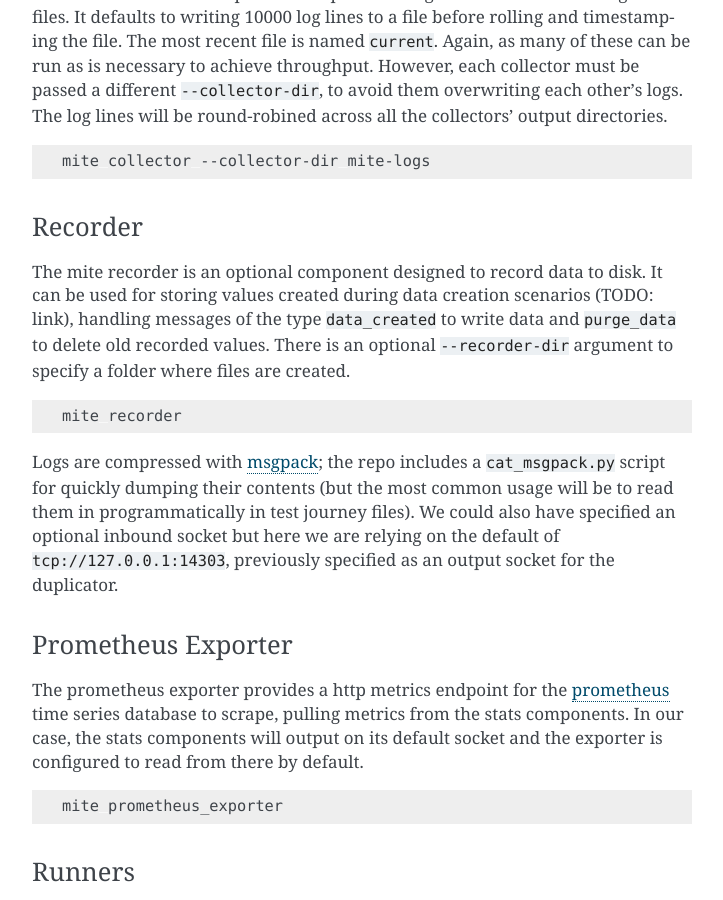
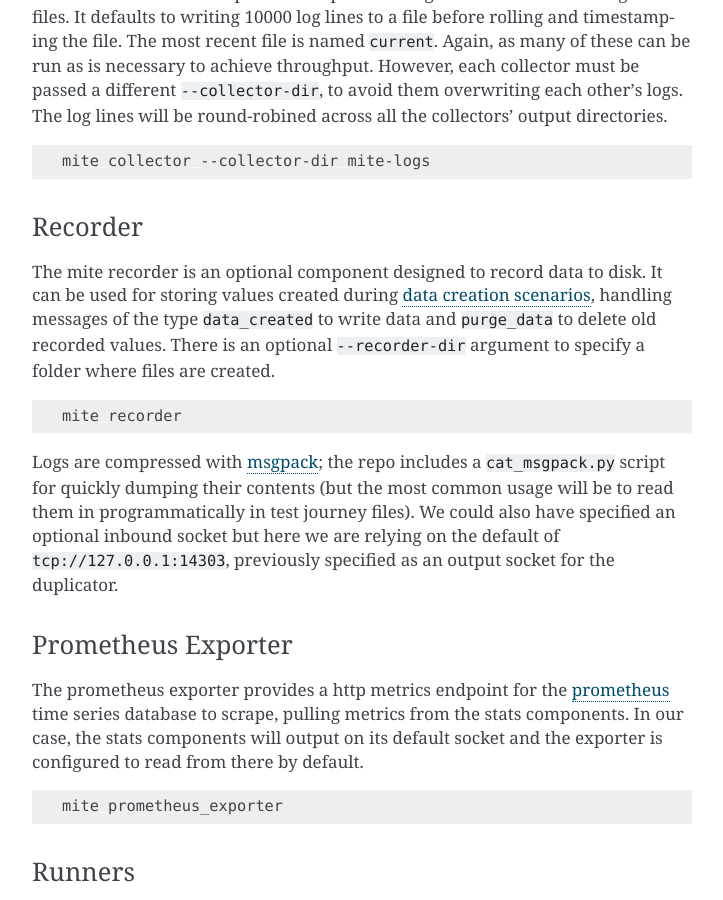
Before and after one commit to sky-uk/mite, a Sphinx documentation site: the page built from docs/components.rst, in a window 1280 px wide and 900 px high, scrolled down 1029 px. Shown: the whole window, without its empty margins (388-1111 px from the left). Built offline with Sphinx 7.4.7, drawn with Linux system fonts in a browser that asks for light colours.

Commit message:
update docs

```diff
--- a/docs/components.rst
+++ b/docs/components.rst
@@ -61,15 +61,17 @@ directories.
 
    mite collector --collector-dir mite-logs
 
+.. _recorder-component:
+
 Recorder
 --------
 
 The mite recorder is an optional component designed to record data to
-disk.  It can be used for storing values created during data creation
-scenarios (TODO: link), handling messages of the type ``data_created``
-to write data and ``purge_data`` to delete old recorded values.  There
-is an optional ``--recorder-dir`` argument to specify a folder where
-files are created.
+disk.  It can be used for storing values created during
+:ref:`data creation scenarios <data-creation-scenarios>`, handling
+messages of the type ``data_created`` to write data and ``purge_data``
+to delete old recorded values.  There is an optional ``--recorder-dir``
+argument to specify a folder where files are created.
 
 .. code-block:: sh
 
--- a/docs/conf.py
+++ b/docs/conf.py
@@ -27,7 +27,7 @@ author = 'Sky UK - Identity performance engineers'
 # Add any Sphinx extension module names here, as strings. They can be
 # extensions coming with Sphinx (named 'sphinx.ext.*') or your custom
 # ones.
-extensions = ["sphinx.ext.graphviz"]
+extensions = ["sphinx.ext.graphviz", "sphinx.ext.intersphinx"]
 
 # Add any paths that contain templates here, relative to this directory.
 templates_path = ['_templates']
@@ -49,3 +49,6 @@ html_theme = 'alabaster'
 # relative to this directory. They are copied after the builtin static files,
 # so a file named "default.css" will overwrite the builtin "default.css".
 html_static_path = ['_static']
+
+
+intersphinx_mapping = {'python': ('https://docs.python.org/3', None)}
--- a/docs/design-deployment.rst
+++ b/docs/design-deployment.rst
@@ -24,7 +24,7 @@ The components that make up mite are:
   :ref:`Prometheus instance <prometheus-doc>`
 - recorder*: logs messages appearing on the mite message bus to a file
 - collector: listens for special messages on the bus and records them
-  to a file.  This is used for data creation scenarios (TODO: link)
+  to a file.  This is used for :ref:`data creation scenarios <data-creation-scenarios>`.
 - duplicator*: a message router between the controller/runner and their
   downstream components
 
--- a/docs/index.rst
+++ b/docs/index.rst
@@ -27,9 +27,6 @@ was simple:
 
 
 ..
-   TODO: journey writing – extend the readme
-
-..
    Indices and tables
    ==================
 
```
Also changed, not shown: docs/journeys.rst (+99 -5 lines).
